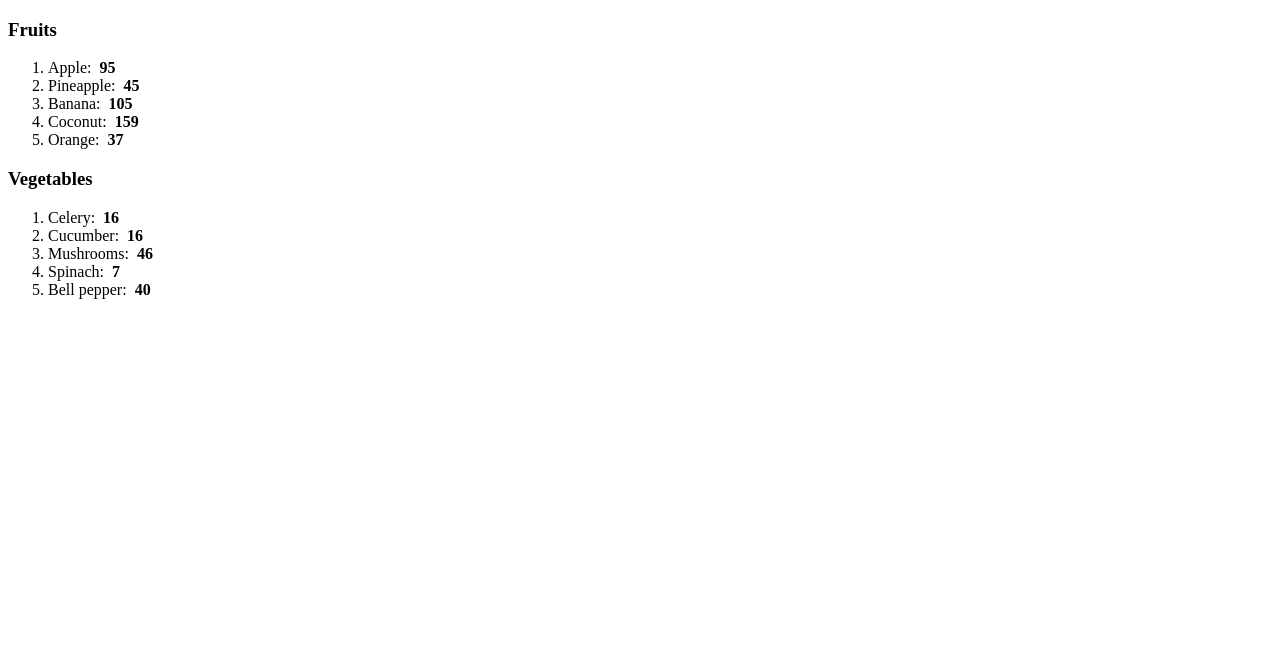
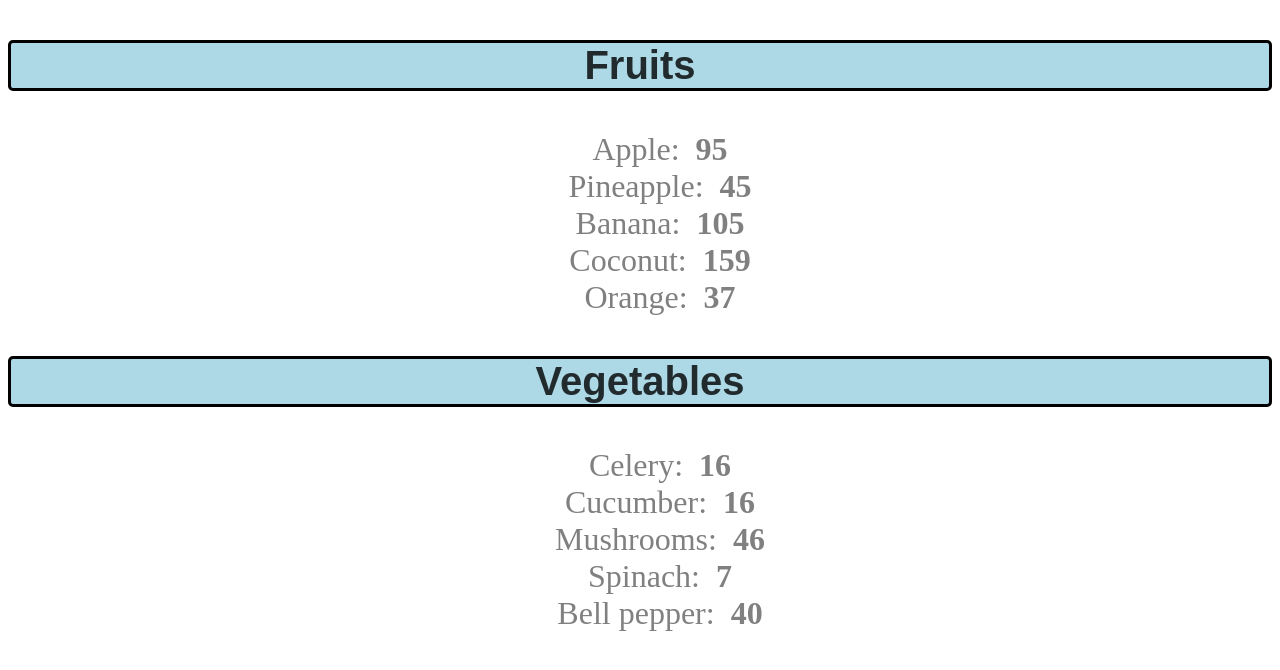
Before and after one commit to Nelman25/Learning-React, a React (Vite) app in the folder my-react-app/: page / in a window 1280 px wide. Shown: the top 670 px of the page. Built offline with nearby package versions, Linux system fonts and the light colour scheme.

Commit message:
added styles, added function; if list is empty it returns null

```diff
--- a/my-react-app/src/App.jsx
+++ b/my-react-app/src/App.jsx
@@ -19,8 +19,8 @@ function App() {
 
   return(
     <>
-    <List items ={fruits} category="Fruits"/>
-    <List items ={vegetables} category="Vegetables"/>
+    {fruits.length > 0 ? <List items ={fruits} category="Fruits"/> : null}
+    {vegetables.length > 0 ? <List items ={vegetables} category="Vegetables"/> : null}
     </>
   );
 }
--- a/my-react-app/src/List.jsx
+++ b/my-react-app/src/List.jsx
@@ -19,8 +19,8 @@ function List(props) {
   ));
   return(
     <>
-    <h3>{category}</h3>
-    <ol>{listItems}</ol>
+    <h3 className="list-category">{category}</h3>
+    <ol className="list-items">{listItems}</ol>
     </>
   )
 
--- a/my-react-app/src/index.css
+++ b/my-react-app/src/index.css
@@ -1,17 +1,21 @@
-.welcome-message {
+.list-category {
     font-size: 2.5em;
-    background-color: chartreuse;
-    color: white;
-    padding: 10px;
+    font-family: Arial, Helvetica, sans-serif;
+    color: rgba(0, 0, 0, 0.808);
+    text-align: center;
+    border: 3px solid black;
     border-radius: 5px;
-    margin: 0px;
+    background-color: lightblue;
 }
 
-.login-prompt {
-    font-size: 2.5em;
-    background-color: red;
-    color: white;
-    padding: 10px;
-    border-radius: 5px;
-    margin: 0px;
+.list-items li {
+    font-size: 2em;
+    list-style: none;
+    text-align: center;
+    color: hsla(0, 0%, 50%, 1);
 }
+.list-items li:hover {
+    color: hsla(0, 0%, 0%, 1);
+    font-size: 2.1em;
+    cursor: pointer;
+}
```
